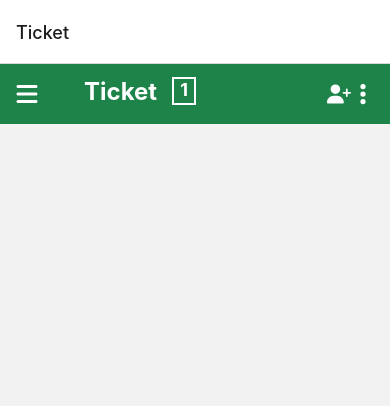
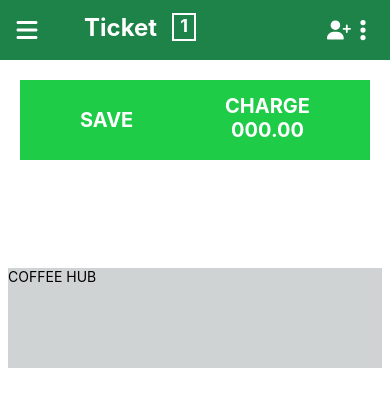
Before and after one commit to imransid/respos, a React Native app: screen / in a window 390 px wide. Shown: the top 406 px of the page. Built offline with nearby package versions, Linux system fonts and the light colour scheme.

Commit message:
Revert "dependencies added"
This reverts commit 6d70a1bca1c36c8d97704150f652c94bdfb52fe9.

```diff
--- a/App.tsx
+++ b/App.tsx
@@ -1,24 +1,25 @@
 import React from 'react';
-import HomeScreen from './src/app/Screens/HomeScreen/HomeScreen';
 import {NavigationContainer} from '@react-navigation/native';
 import {createNativeStackNavigator} from '@react-navigation/native-stack';
 import {createDrawerNavigator} from '@react-navigation/drawer';
 import HomeHeader from './src/app/Screens/HomeScreen/HomeHeader';
+import HomeScreen from './src/app/Screens/HomeScreen/HomeScreen';
+import { View } from 'react-native';
 
 const Stack = createNativeStackNavigator();
-const Drawer = createDrawerNavigator();
 
 function App() {
   return (
-    <NavigationContainer>
-      <Stack.Navigator>
-        <Stack.Screen name="Ticket" component={HomeHeader} />
-      </Stack.Navigator>
-      {/* <Drawer.Navigator>
-        <Drawer.Screen name="Feed" component={HomeScreen} />
-      </Drawer.Navigator> */}
-    </NavigationContainer>
-    //<HomeHeader/>
+    // <NavigationContainer>
+    //   <Stack.Navigator>
+    //     <Stack.Screen name="Ticket" component={HomeHeader} />
+    //   </Stack.Navigator>
+    // </NavigationContainer>
+    <View>
+      <HomeHeader/>
+      <HomeScreen/>
+    </View>
+
   );
 }
 
--- a/package.json
+++ b/package.json
@@ -19,7 +19,7 @@
     "react-native": "0.74.1",
     "react-native-gesture-handler": "^2.16.2",
     "react-native-reanimated": "^3.11.0",
-    "react-native-safe-area-context": "^4.10.3",
+    "react-native-safe-area-context": "^4.10.1",
     "react-native-screens": "^3.31.1",
     "react-native-size-matters": "^0.4.2",
     "react-native-svg": "^15.3.0",
```
Also changed, not shown: 4 other files (tests, documents, lock files or other folders).
